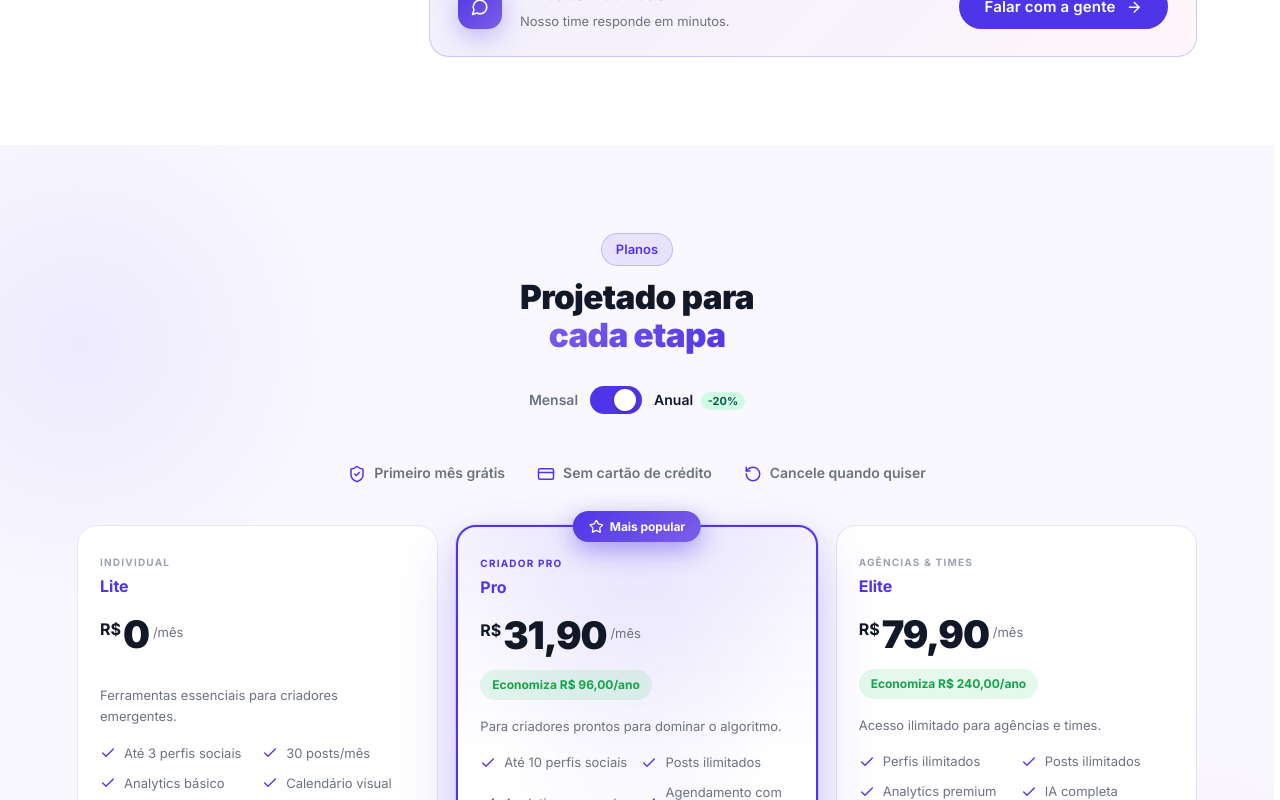
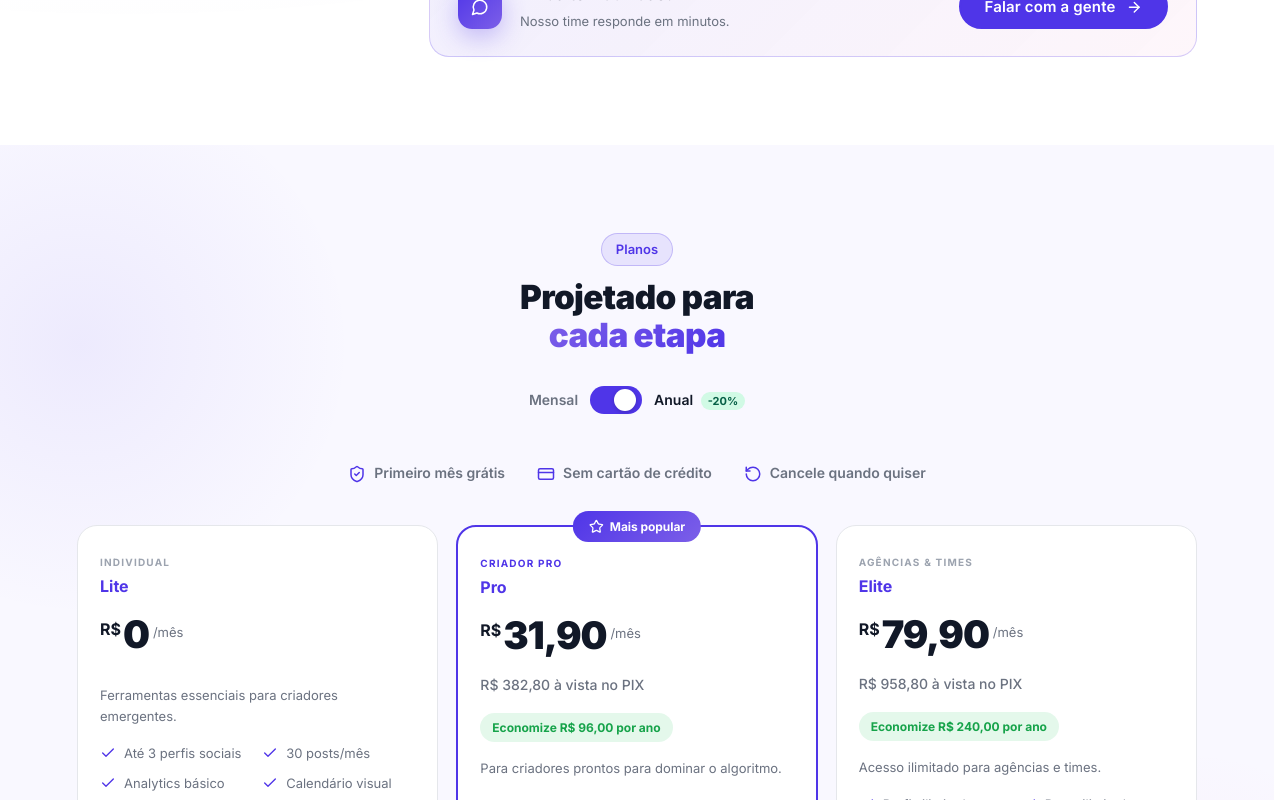
Before and after one commit to brenosemfreio/tcc, a React (Vite) app: page / in a window 1280 px wide. Both pictures are taken after a click on the button "Alternar cobrança". Shown: the part 3362-4162 px from the top of the page. Built offline with nearby package versions, Linux system fonts and the light colour scheme.

Commit message:
chore: auto sync [Claude]

```diff
--- a/src/pages/Landing/Landing.css
+++ b/src/pages/Landing/Landing.css
@@ -1282,13 +1282,7 @@
 
 .l-plan--highlight {
   border: 2px solid #4F35E8;
-  background:
-    radial-gradient(ellipse at top, rgba(79, 53, 232, 0.08), transparent 65%),
-    linear-gradient(180deg, rgba(79, 53, 232, 0.04) 0%, #fff 50%);
-  box-shadow:
-    0 0 0 1px rgba(79, 53, 232, 0.12),
-    0 24px 60px rgba(79, 53, 232, 0.22),
-    0 8px 24px rgba(79, 53, 232, 0.08);
+  background: #fff;
   z-index: 2;
 }
 
@@ -1307,7 +1301,6 @@
   display: flex;
   align-items: center;
   gap: 6px;
-  box-shadow: 0 8px 24px rgba(79, 53, 232, 0.45);
   letter-spacing: -0.005em;
 }
 
@@ -1392,6 +1385,15 @@
   color: #4F35E8;
   font-size: 1rem;
   flex-shrink: 0;
+}
+
+/* Valor à vista no PIX (plano anual) */
+.l-plan__pix {
+  display: block;
+  font-size: 0.875rem;
+  font-weight: 500;
+  color: var(--color-text-secondary);
+  margin-top: 4px;
 }
 
 /* Economia anual — wrap com grid trick para animação suave */
--- a/src/pages/Landing/Landing.jsx
+++ b/src/pages/Landing/Landing.jsx
@@ -354,6 +354,10 @@ export default function Landing() {
                 </div>
                 <div className="l-plan__price">
                   <span className="l-plan__currency">R$</span>
+                  {plan.monthly === 0 ? (
+                    // Plano gratuito — sem animação, evita "tremor" ao trocar mensal/anual
+                    <span className="l-plan__amount">0</span>
+                  ) : (
                     <motion.span
                       className="l-plan__amount"
                       key={annual ? 'a' : 'm'}
@@ -363,12 +367,21 @@ export default function Landing() {
                     >
                       {formatPrice(annual ? plan.annual : plan.monthly)}
                     </motion.span>
+                  )}
                   <span className="l-plan__period">/mês</span>
                 </div>
+
+                {/* Valor à vista no PIX — só aparece no plano anual (com preço > 0) */}
+                {annual && plan.monthly > 0 && (
+                  <span className="l-plan__pix">
+                    R$ {formatPrice(plan.annual * 12)} à vista no PIX
+                  </span>
+                )}
+
                 <div className={`l-plan__savings-wrap${annual && plan.monthly > 0 ? ' is-visible' : ''}`}>
                   <div className="l-plan__savings-inner">
                     <span className="l-plan__savings">
-                      Economiza R$ {formatPrice((plan.monthly - plan.annual) * 12)}/ano
+                      Economize R$ {formatPrice((plan.monthly - plan.annual) * 12)} por ano
                     </span>
                   </div>
                 </div>
```
Lines whose indentation alone changed are shown as unchanged.
